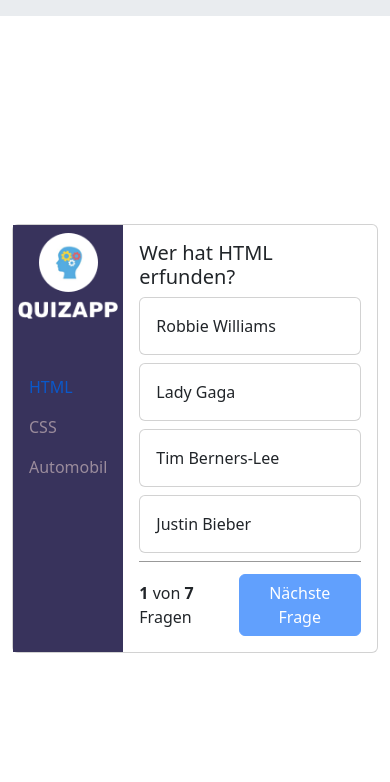
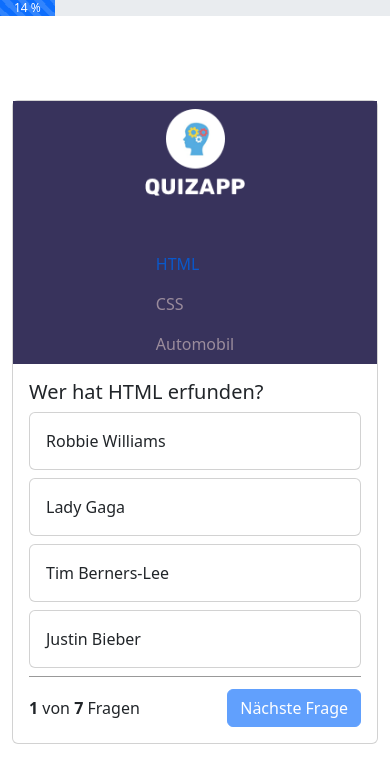
Before and after one commit to Rico-1998/Quizapp, a plain HTML site: page index.html in a window 390 px wide. Both pictures are taken after a click on the link "HTML". Drawn offline with nearby package versions, Linux system fonts and the light colour scheme.

Commit message:
fourth  commit

```diff
--- a/index.html
+++ b/index.html
@@ -8,8 +8,8 @@
     <title>Quizapp</title>
     <link rel="stylesheet" href="style.css">
     <link rel="shortcut icon" href="./img/logo.png" type="image/x-icon">
+    <script src="questions.js"></script>
     <script src="script.js"></script>
-    <script src="questions.js"></script>
 
     <!--bootrsap files-->
     <link href="https://cdn.jsdelivr.net/npm/bootstrap@5.2.0-beta1/dist/css/bootstrap.min.css" rel="stylesheet"
@@ -31,14 +31,15 @@
     <div class="container">
 
         <div class="card quiz-card">
-
+            <!-- Nav-bar -->
             <div id="category" class="category d-flex flex-column">
                 <div class="d-flex flex-column align-items-center"><img class="logo mt-2" src="./img/logo.png"></div>
 
                 <nav class="nav flex-column navBar mt-5">
-                    <a class="nav-link active " aria-current="page" href="#">HTML</a>
-                    <a class="nav-link " href="#">CSS</a>
-                    <a class="nav-link " href="#">Automobil</a>
+                    <a onclick="showHtml(html_questions)" id="html" class="nav-link active " aria-current="page"
+                        href="#">HTML</a>
+                    <a onclick="showCSS(css_questions)" id="css" class="nav-link " href="#">CSS</a>
+                    <a onclick="showAuto(auto_questions)" id="auto" class="nav-link " href="#">Automobil</a>
                 </nav>
 
             </div>
@@ -49,13 +50,14 @@
                     fragen richtig
                     beantwortet</div>
 
-                <div class="replay-btn">
+                <div class="d-flex justify-content-center btn-container">
                     <button onclick="replay()" class="btn btn-primary" id="replay-btn">replay</button>
                 </div>
             </div>
 
 
             <div class="card-body" id="question-body">
+                <div class="overlay" id="overlay"></div>
                 <h5 class="card-title" id="questionText"></h5>
 
 
--- a/questions.js
+++ b/questions.js
@@ -1,4 +1,4 @@
-let questions = [
+let html_questions = [
     {
         "question": "Wer hat HTML erfunden?",
         "answer_1": "Robbie Williams",
@@ -62,3 +62,135 @@ let questions = [
         "right_answer": 4,
     }
 ];
+
+
+let css_questions = [
+    {
+        "question": "Was bedeutet CSS?",
+        "answer_1": "Computer Style Sheet",
+        "answer_2": "Computer Sheet Style",
+        "answer_3": "Completely Style Sheet",
+        "answer_4": "Cascading Style Sheet",
+        "right_answer": 4,
+    },
+
+    {
+        "question": "Wann wurde CSS erfunden?",
+        "answer_1": "1992",
+        "answer_2": "1994",
+        "answer_3": "1996",
+        "answer_4": "1997",
+        "right_answer": 3,
+    },
+
+    {
+        "question": "Ein externes Stylesheet ist wofür gut?",
+        "answer_1": "eine einzelne Website",
+        "answer_2": "Mehrere Websiten",
+        "answer_3": "Garnichts von allem",
+        "answer_4": "Einige wenige Seiten",
+        "right_answer": 2,
+    },
+
+    {
+        "question": "Wo sollte die CSS Datei geschrieben werden?",
+        "answer_1": "Im Head Bereich",
+        "answer_2": "Im Footer Bereich",
+        "answer_3": "Im Body Bereich",
+        "answer_4": "Im Section Bereich",
+        "right_answer": 1,
+    },
+
+    {
+        "question": "Welches HTML Tag nimmt man für ein internes Style Sheet",
+        "answer_1": "&ltscript&gt",
+        "answer_2": "&ltcss&gt",
+        "answer_3": "&ltstyle&gt",
+        "answer_4": "&ltlink&gt",
+        "right_answer": 4,
+    },
+
+    {
+        "question": "Was ist die korrekte Syntax?",
+        "answer_1": "body:color=blue;",
+        "answer_2": "body{color:blue}",
+        "answer_3": "{body:color:blue}",
+        "answer_4": "{body;color:blue}",
+        "right_answer": 1,
+    },
+
+    {
+        "question": "Welches CSS Property nutzt man für die Hintergrundfarbe?",
+        "answer_1": "color",
+        "answer_2": "bg-color",
+        "answer_3": "background-color",
+        "answer_4": "color-bg",
+        "right_answer": 3,
+    },
+]
+
+
+let auto_questions = [
+    {
+        "question": "In welcher Stadt hat die Tuning Firma Brabus ihren Hauptsitz?",
+        "answer_1": "Zuffenhausen",
+        "answer_2": "Bottrop",
+        "answer_3": "Ingolstadt",
+        "answer_4": "München",
+        "right_answer": 2,
+    },
+
+    {
+        "question": "Wieviel Hubraum hat Ein Nissan GTR R35?",
+        "answer_1": "4 Liter",
+        "answer_2": "2,5 Liter",
+        "answer_3": "3Liter",
+        "answer_4": "3,8 Liter",
+        "right_answer": 4,
+    },
+
+    {
+        "question": "Wieviel Zylinder hat ein Bugatti Chiron",
+        "answer_1": "8",
+        "answer_2": "10",
+        "answer_3": "12",
+        "answer_4": "16",
+        "right_answer": 4,
+    },
+
+    {
+        "question": "Wieviel Ps hat ein Porsche 911 GT2 Rs?",
+        "answer_1": "800Ps",
+        "answer_2": "740Ps",
+        "answer_3": "700Ps",
+        "answer_4": "680Ps",
+        "right_answer": 3,
+    },
+
+    {
+        "question": "Wofür ist ein Blow Off Ventil?",
+        "answer_1": "Um Ladedruck aufzubauen",
+        "answer_2": "Um Ladedruck abzulassen",
+        "answer_3": "Abgase auslassen",
+        "answer_4": "Kurbelgehäuse entlüften",
+        "right_answer": 2,
+    },
+
+    {
+        "question": "Wieviel Top Speed fährt ein R35 GTR?",
+        "answer_1": "350 km/h",
+        "answer_2": "300 km/h",
+        "answer_3": "320km/h",
+        "answer_4": "315km/h",
+        "right_answer": 4,
+    },
+
+    {
+        "question": "Welches Auto wünsche Ich mir wohl?",
+        "answer_1": "BMW M6",
+        "answer_2": "Nissan GTR R35 aka (Godzilla)",
+        "answer_3": "Porsche Panamera",
+        "answer_4": " Audi RS7",
+        "right_answer": 2,
+    },
+]
--- a/script.js
+++ b/script.js
@@ -1,26 +1,46 @@
-
-
-
 let currentQuestion = 0;
 let rightAnswers = 0;
-let AUDIO_SUCCESS = new Audio('https://cdn.freesound.org/previews/528/528957_10334845-lq.mp3');
-let AUDIO_FAIL = new Audio('https://cdn.freesound.org/previews/483/483598_6436863-lq.mp3');
+let selectedQuiz = html_questions;
+let AUDIO_SUCCESS = new Audio('./audio/success.mp3');
+let AUDIO_FAIL = new Audio('./audio/fail.mp3');
 
 
 
 
 function init() {
-    document.getElementById('number').innerHTML = questions.length;
+    document.getElementById('number').innerHTML = selectedQuiz.length;
     showQuestion();
 }
 
 
+function changeQuiz(select) {
+    selectedQuiz = select;
+    replay();
+}
+
+
+function showHtml(select) {
+    changeQuiz(select);
+}
+
+
+function showCSS(select) {
+    changeQuiz(select);
+}
+
+
+function showAuto(select) {
+    changeQuiz(select);
+}
+
+
 function showQuestion() {
-    let question = questions[currentQuestion];
+    let question = selectedQuiz[currentQuestion];
 
     if (gameIsOver()) {
         showEndScreen();
     } else {
+        document.getElementById('overlay').style = 'display: none';
         updateProgressBar();
         updateToNextQuestion(question);
     }
@@ -28,7 +48,7 @@ function showQuestion() {
 
 
 function answer(selection) {
-    let question = questions[currentQuestion];
+    let question = selectedQuiz[currentQuestion];
     let selectedQuestionNumber = selection.slice(-1);
     let idOfRightAnswer = `answer_${question['right_answer']}`;
     // idOfRightAnswer bekommt als wert einen html code zugewiesen und zwar answer an der stelle question was null ist und die richtige antwort
@@ -43,6 +63,7 @@ function answer(selection) {
         document.getElementById(idOfRightAnswer).parentNode.classList.add('bg-success');
         AUDIO_FAIL.play();
     }
+    document.getElementById('overlay').style = 'display: block';
     document.getElementById('next-Button').disabled = false;
 }
 
@@ -56,49 +77,58 @@ function nextQuestion() {
 
 
 function resetButtonAnswer() {
-    document.getElementById('answer_1').parentNode.classList.remove('bg-danger');
-    document.getElementById('answer_1').parentNode.classList.remove('bg-success');
-    document.getElementById('answer_2').parentNode.classList.remove('bg-danger');
-    document.getElementById('answer_2').parentNode.classList.remove('bg-success');
-    document.getElementById('answer_3').parentNode.classList.remove('bg-danger');
-    document.getElementById('answer_3').parentNode.classList.remove('bg-success');
-    document.getElementById('answer_4').parentNode.classList.remove('bg-danger');
-    document.getElementById('answer_4').parentNode.classList.remove('bg-success');
+    resetBtn('answer_1');
+    resetBtn('answer_2');
+    resetBtn('answer_3');
+    resetBtn('answer_4');
+}
+
+function resetBtn(btnId) {
+    document.getElementById(btnId).parentNode.classList.remove('bg-danger');
+    document.getElementById(btnId).parentNode.classList.remove('bg-success');
 }
 
 function replay() {
     document.getElementById('endscreen').style = ('display: none;');
     document.getElementById('question-body').style = ('');
+    document.getElementById('overlay').style = 'display: none';
     currentQuestion = 0;
     rightAnswers = 0;
+    resetButtonAnswer();
     init();
 }
 
 function updateToNextQuestion(question) {
     document.getElementById('question-number').innerHTML = currentQuestion + 1;
     document.getElementById('questionText').innerHTML = question['question'];
-    document.getElementById('answer_1').innerHTML = question['answer_1'];
-    document.getElementById('answer_2').innerHTML = question['answer_2'];
-    document.getElementById('answer_3').innerHTML = question['answer_3'];
-    document.getElementById('answer_4').innerHTML = question['answer_4'];
+    update('answer_1', question);
+    update('answer_2', question);
+    update('answer_3', question);
+    update('answer_4', question);
 }
+
+
+function update(questionId, question) {
+    document.getElementById(questionId).innerHTML = question[questionId];
+}
+
 
 
 function showEndScreen() {
     document.getElementById('endscreen').style = ``;
     document.getElementById('question-body').style = 'display: none';
-    document.getElementById('all-questions').innerHTML = questions.length;
+    document.getElementById('all-questions').innerHTML = selectedQuiz.length;
     document.getElementById('right-answers').innerHTML = rightAnswers;
 }
 
 
 function gameIsOver() {
-    return currentQuestion >= questions.length;
+    return currentQuestion >= selectedQuiz.length;
 }
 
 
 function updateProgressBar() {
-    let percent = currentQuestion / questions.length; // die variable wird deklariert
+    let percent = (currentQuestion + 1) / selectedQuiz.length; // die variable wird deklariert
     percent = Math.round(percent * 100); // hier wird sie nicht ersetzt sondern ein neuer wert hinzugefügt
     document.getElementById('progress').innerHTML = `${percent} %`;
     document.getElementById('progress').style = `width: ${percent}%;`;
--- a/style.css
+++ b/style.css
@@ -1,3 +1,7 @@
+/* -----------------------------------
+                    navBar
+                    ----------------------------------- */
+
 .progress {
     border-radius: 0 !important;
 }
@@ -11,11 +15,32 @@
     text-decoration: underline;
 }
 
+.progress {
+    width: 100%;
+    position: fixed;
+}
+
+/* -------------------------------
+                        Quiz
+                        ----------------------------------- */
+
 .container {
     min-height: 100vh;
     display: flex;
     align-items: center;
     justify-content: center;
+}
+
+.card-body {
+    position: relative !important;
+}
+
+.overlay {
+    display: none;
+    position: absolute !important;
+    z-index: 10 !important;
+    width: 100%;
+    height: 80%;
 }
 
 #category {
@@ -32,6 +57,10 @@
 
 .logo {
     width: 100px;
+}
+
+.btn-container {
+    margin-top: 20px !important;
 }
 
 .question-footer {
@@ -51,3 +80,26 @@
 .bg-danger {
     color: white;
 }
+
+/* -----------------------
+                Mediaquery
+                ------------------------------ */
+
+@media(max-width: 450px) {
+    .card {
+        display: flex !important;
+        flex-direction: column !important;
+    }
+
+    #category {
+        display: flex !important;
+        align-items: center;
+        width: 100%;
+    }
+
+    .navBar {
+        display: flex;
+        flex-direction: row !important;
+        margin-bottom: 5px;
+    }
+}
```
Also changed, not shown: 4 other files.
